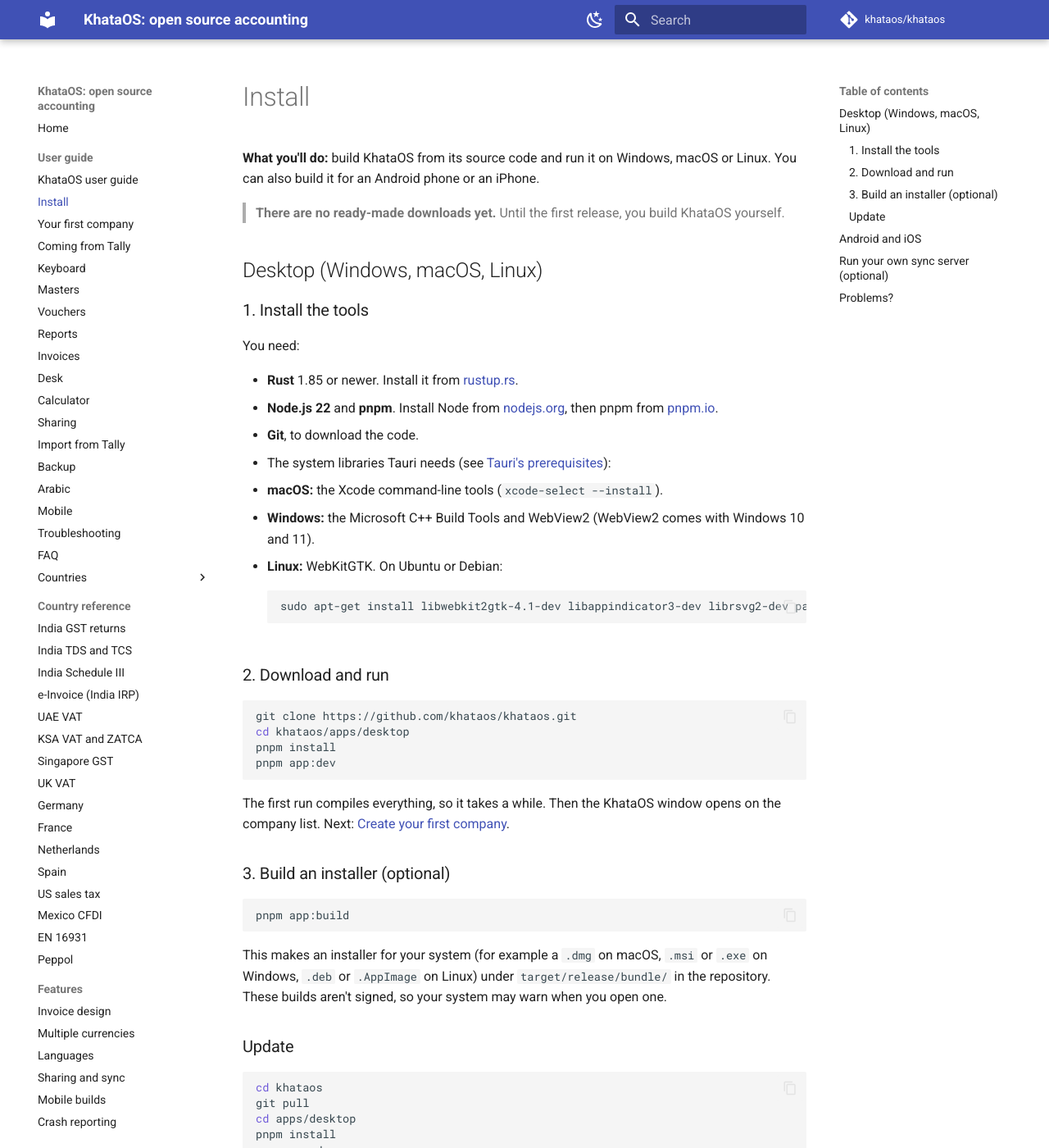
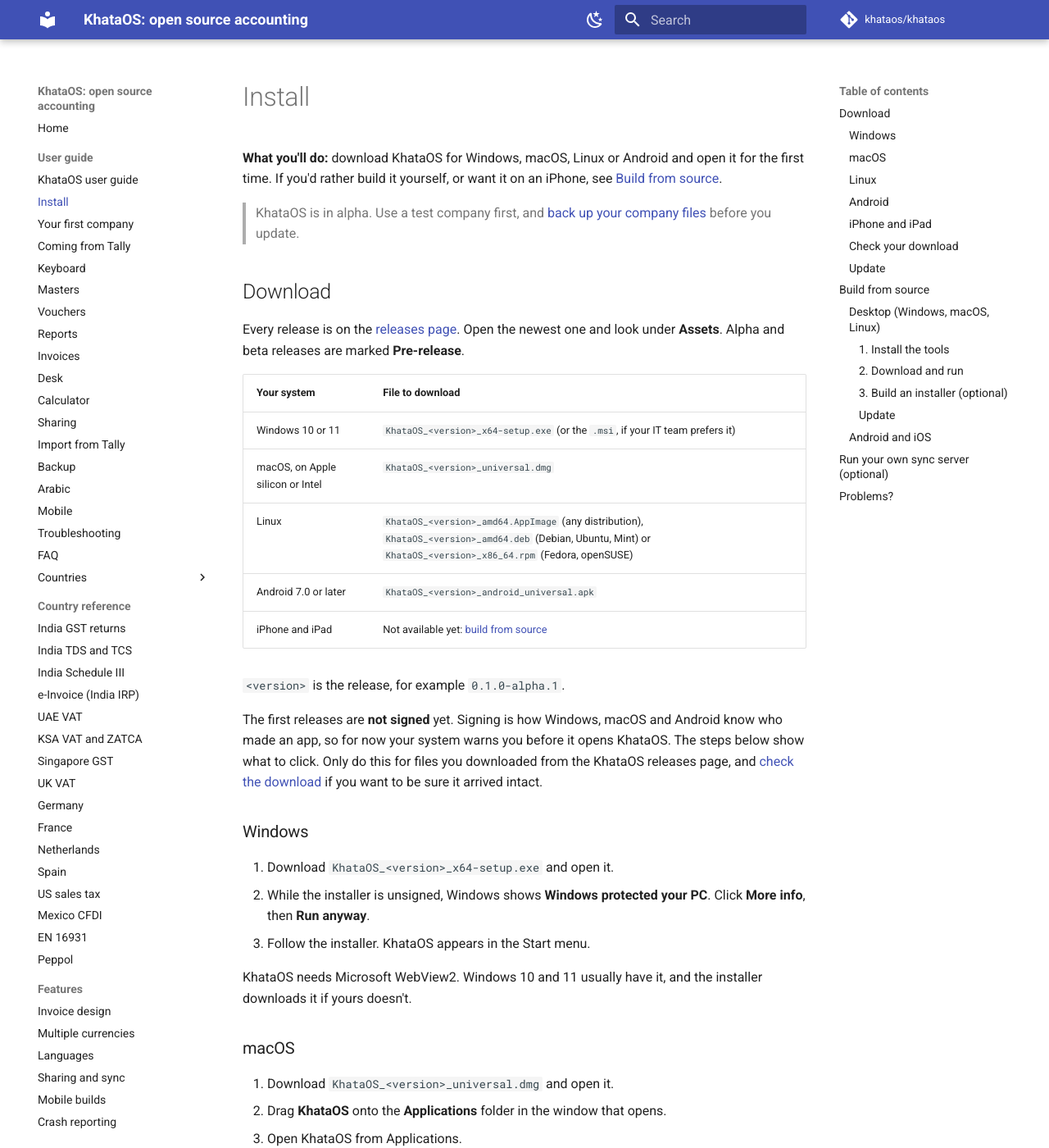
Before and after one commit to bercedev/khataos, an MkDocs documentation site: the page built from docs/guide/install.md, in a window 1280 px wide and 1400 px high. Shown: the whole window at 82% size. Built offline with MkDocs 1.6.1 and Material for MkDocs 9.7.7, drawn with Linux system fonts in a browser that asks for light colours; comment, search, counter and statistics services are not loaded; some of the changed text lies outside the part shown.

Commit message:
Add release workflow and download instructions
Tagging vX.Y.Z builds Windows, macOS, Linux and Android installers into a
draft release with SHA256 checksums. Builds are signed when the signing
secrets exist and say clearly when they are not.

Co-Authored-By: Claude Opus 5.5 <noreply@anthropic.com>
Signed-off-by: krunal202 <2557677+krunal202@users.noreply.github.com>

````diff
--- a/docs/guide/install.md
+++ b/docs/guide/install.md
@@ -1,12 +1,132 @@
 # Install
 
-**What you'll do:** build KhataOS from its source code and run it on Windows, macOS or Linux. You can also build it for an Android phone or an iPhone.
+**What you'll do:** download KhataOS for Windows, macOS, Linux or Android and open it for the first time. If you'd rather build it yourself, or want it on an iPhone, see [Build from source](#build-from-source).
 
-> **There are no ready-made downloads yet.** Until the first release, you build KhataOS yourself.
+> KhataOS is in alpha. Use a test company first, and [back up your company files](backup.md) before you update.
 
-## Desktop (Windows, macOS, Linux)
+## Download
 
-### 1. Install the tools
+Every release is on the [releases page](https://github.com/khataos/khataos/releases). Open the newest one and look under **Assets**. Alpha and beta releases are marked **Pre-release**.
+
+| Your system | File to download |
+|---|---|
+| Windows 10 or 11 | `KhataOS_<version>_x64-setup.exe` (or the `.msi`, if your IT team prefers it) |
+| macOS, on Apple silicon or Intel | `KhataOS_<version>_universal.dmg` |
+| Linux | `KhataOS_<version>_amd64.AppImage` (any distribution), `KhataOS_<version>_amd64.deb` (Debian, Ubuntu, Mint) or `KhataOS_<version>_x86_64.rpm` (Fedora, openSUSE) |
+| Android 7.0 or later | `KhataOS_<version>_android_universal.apk` |
+| iPhone and iPad | Not available yet: [build from source](#android-and-ios) |
+
+`<version>` is the release, for example `0.1.0-alpha.1`.
+
+The first releases are **not signed** yet. Signing is how Windows, macOS and Android know who made an app, so for now your system warns you before it opens KhataOS. The steps below show what to click. Only do this for files you downloaded from the KhataOS releases page, and [check the download](#check-your-download) if you want to be sure it arrived intact.
+
+### Windows
+
+1. Download `KhataOS_<version>_x64-setup.exe` and open it.
+2. While the installer is unsigned, Windows shows **Windows protected your PC**. Click **More info**, then **Run anyway**.
+3. Follow the installer. KhataOS appears in the Start menu.
+
+KhataOS needs Microsoft WebView2. Windows 10 and 11 usually have it, and the installer downloads it if yours doesn't.
+
+### macOS
+
+1. Download `KhataOS_<version>_universal.dmg` and open it.
+2. Drag **KhataOS** onto the **Applications** folder in the window that opens.
+3. Open KhataOS from Applications.
+
+While the app isn't notarised by Apple, macOS won't open it the first time. It shows a message that Apple can't check KhataOS for malicious software. To open it anyway:
+
+1. Click **Done** in that message.
+2. Open **System Settings**, then **Privacy & Security**.
+3. Scroll down to the **Security** section. Next to the note about KhataOS, click **Open Anyway**.
+4. Confirm that you want to open KhataOS, and enter your Mac password if asked.
+
+You only need to do this once. After that, KhataOS opens normally.
+
+On macOS 14 Sonoma and older there's a shorter way: in Applications, Control-click (or right-click) **KhataOS**, choose **Open**, then click **Open** in the message.
+
+### Linux
+
+**AppImage** (works on most distributions, nothing to install):
+
+```sh
+chmod +x KhataOS_<version>_amd64.AppImage
+./KhataOS_<version>_amd64.AppImage
+```
+
+If it doesn't start and mentions FUSE, install it: `sudo apt install libfuse2` on Ubuntu 22.04, or `sudo apt install libfuse2t64` on Ubuntu 24.04 and newer.
+
+**Debian, Ubuntu or Mint** (`.deb`): installing it also installs the libraries KhataOS needs.
+
+```sh
+sudo apt install ./KhataOS_<version>_amd64.deb
+```
+
+**Fedora** (`.rpm`):
+
+```sh
+sudo dnf install ./KhataOS_<version>_x86_64.rpm
+```
+
+On openSUSE, use `sudo zypper install` with the same file.
+
+KhataOS then appears in your applications menu.
+
+### Android
+
+KhataOS isn't in the Play Store yet, so you install the APK file yourself (this is called sideloading).
+
+1. On the phone, open the release page and download `KhataOS_<version>_android_universal.apk`.
+2. Open the downloaded file. Android asks you to allow installs from this source (your browser or Files app). Turn on **Allow from this source**, go back, and tap **Install**.
+3. If Google Play Protect warns about an unknown app, tap **More details**, then **Install anyway**.
+
+The exact wording differs between phone makers and Android versions.
+
+If the release only has a file ending in `-unsigned.apk`, Android can't install it: Android installs only signed apps. That file is for people who sign APKs themselves. Use a later release, or [build from source](#android-and-ios).
+
+Your company files live in the app's own storage on the phone. **Uninstalling KhataOS deletes them**, so [make a backup](backup.md) and copy it off the phone first. Installing a newer release over the old one keeps them.
+
+### iPhone and iPad
+
+There's no iOS download yet. Apps on an iPhone must come from the App Store or be signed with an Apple developer account, so for now you [build it from source](#android-and-ios) on a Mac.
+
+### Check your download
+
+Each release has a file called `SHA256SUMS.txt`. It lists a checksum (a long fingerprint) for every file. If your file's checksum matches the one in the list, the download is complete and unchanged.
+
+- **Windows** (PowerShell, in your Downloads folder):
+
+  ```powershell
+  Get-FileHash .\KhataOS_<version>_x64-setup.exe
+  ```
+
+- **macOS:**
+
+  ```sh
+  shasum -a 256 KhataOS_<version>_universal.dmg
+  ```
+
+- **Linux:** put `SHA256SUMS.txt` in the same folder as your download, then run
+
+  ```sh
+  sha256sum --check --ignore-missing SHA256SUMS.txt
+  ```
+
+  It prints `OK` next to each file that matches.
+
+Compare the result with the line for that file in `SHA256SUMS.txt`. If they differ, delete the file and download it again.
+
+### Update
+
+Download the newer release and install it the same way, over the old one. Your company files are kept outside the app, so updating doesn't touch them. Still, [back them up](backup.md) first: KhataOS is in alpha.
+
+## Build from source
+
+Build KhataOS yourself if you want the newest code, an iPhone build, or to help develop it.
+
+### Desktop (Windows, macOS, Linux)
+
+#### 1. Install the tools
 
 You need:
 
@@ -22,7 +142,7 @@ You need:
     sudo apt-get install libwebkit2gtk-4.1-dev libappindicator3-dev librsvg2-dev patchelf
     ```
 
-### 2. Download and run
+#### 2. Download and run
 
 ```sh
 git clone https://github.com/khataos/khataos.git
@@ -33,7 +153,7 @@ pnpm app:dev
 
 The first run compiles everything, so it takes a while. Then the KhataOS window opens on the company list. Next: [Create your first company](first-company.md).
 
-### 3. Build an installer (optional)
+#### 3. Build an installer (optional)
 
 ```sh
 pnpm app:build
@@ -41,7 +161,7 @@ pnpm app:build
 
 This makes an installer for your system (for example a `.dmg` on macOS, `.msi` or `.exe` on Windows, `.deb` or `.AppImage` on Linux) under `target/release/bundle/` in the repository. These builds aren't signed, so your system may warn when you open one.
 
-### Update
+#### Update
 
 ```sh
 cd khataos
@@ -53,7 +173,7 @@ pnpm app:dev
 
 Your company files are kept outside the code folder, so updating doesn't touch them. Still, [back them up](backup.md) first: KhataOS is in alpha.
 
-## Android and iOS
+### Android and iOS
 
 The phone apps are the same app, built with Tauri's mobile support. There are no store releases yet.
 
````
Also changed, not shown: CONTRIBUTING.md (+52 -14 lines), 1 other file.
